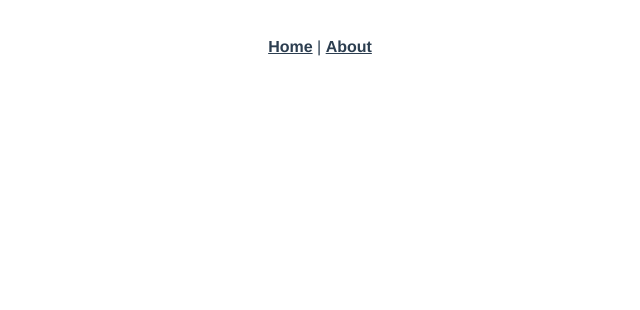
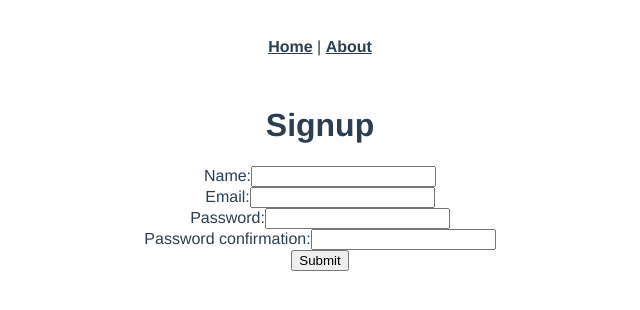
Before and after one commit to lgonz053/rep_set_repeat_vue, a Vue app: page /signup in a window 1280 px wide. Shown: the top 310 px of the page, without its empty margins (320-960 px from the left). Built offline with nearby package versions, Linux system fonts and the light colour scheme.

Commit message:
Inital commit. Added Login and Signup

```diff
--- a/package.json
+++ b/package.json
@@ -7,6 +7,7 @@
     "build": "vue-cli-service build"
   },
   "dependencies": {
+    "axios": "^0.18.0",
     "vue": "^2.6.6",
     "vue-router": "^3.0.1"
   },
--- a/src/main.js
+++ b/src/main.js
@@ -1,6 +1,10 @@
 import Vue from 'vue'
 import App from './App.vue'
 import router from './router'
+import axios from "axios";
+
+axios.defaults.baseURL =
+  process.env.NODE_ENV === "development" ? "http://localhost:3000" : "/";
 
 Vue.config.productionTip = false
 
--- a/src/router.js
+++ b/src/router.js
@@ -1,6 +1,8 @@
 import Vue from 'vue'
 import Router from 'vue-router'
-import Home from './views/Home.vue'
+import WorkoutsIndex from './views/WorkoutsIndex.vue'
+import SignUp from './views/SignUp.vue'
+import Login from './views/Login.vue'
 
 Vue.use(Router)
 
@@ -8,18 +10,8 @@ export default new Router({
   mode: 'history',
   base: process.env.BASE_URL,
   routes: [
-    {
-      path: '/',
-      name: 'home',
-      component: Home
-    },
-    {
-      path: '/about',
-      name: 'about',
-      // route level code-splitting
-      // this generates a separate chunk (about.[hash].js) for this route
-      // which is lazy-loaded when the route is visited.
-      component: () => import(/* webpackChunkName: "about" */ './views/About.vue')
-    }
+    { path: '/', name: 'workouts-index', component: WorkoutsIndex },
+    { path: '/signup', name: 'sign-up', component: SignUp },
+    { path: '/login', name: 'login', component: Login}
   ]
 })
--- a/src/views/About.vue
+++ /dev/null
@@ -1,5 +0,0 @@
-<template>
-  <div class="about">
-    <h1>This is an about page</h1>
-  </div>
-</template>
--- a/src/views/Home.vue
+++ /dev/null
@@ -1,18 +0,0 @@
-<template>
-  <div class="home">
-    <img alt="Vue logo" src="../assets/logo.png">
-    <HelloWorld msg="Welcome to Your Vue.js App"/>
-  </div>
-</template>
-
-<script>
-// @ is an alias to /src
-import HelloWorld from '@/components/HelloWorld.vue'
-
-export default {
-  name: 'home',
-  components: {
-    HelloWorld
-  }
-}
-</script>
--- /dev/null
+++ b/src/views/Login.vue
@@ -0,0 +1,56 @@
+<template>
+  <div class="login">
+    <div class="container">
+      <form v-on:submit.prevent="submit()">
+        <h1>Login</h1>
+        <ul>
+          <li class="text-danger" v-for="error in errors">{{ error }}</li>
+        </ul>
+        <div class="form-group">
+          <label>Email:</label>
+          <input type="email" class="form-control" v-model="email">
+        </div>
+        <div class="form-group">
+          <label>Password:</label>
+          <input type="password" class="form-control" v-model="password">
+        </div>
+        <input type="submit" class="btn btn-primary" value="Submit">
+      </form>
+    </div>
+  </div>
+</template>
+
+<script>
+import axios from "axios";
+
+export default {
+data: function() {
+  return {
+    email: "",
+    password: "",
+    errors: []
+  };
+},
+methods: {
+  submit: function() {
+    var params = {
+      email: this.email,
+      password: this.password
+    };
+    axios
+      .post("/api/sessions", params)
+      .then(response => {
+        axios.defaults.headers.common["Authorization"] =
+          "Bearer " + response.data.jwt;
+        localStorage.setItem("jwt", response.data.jwt);
+        this.$router.push("/");
+      })
+      .catch(error => {
+        this.errors = ["Invalid email or password."];
+        this.email = "";
+        this.password = "";
+        });
+    }
+  }
+};
+</script>
--- /dev/null
+++ b/src/views/SignUp.vue
@@ -0,0 +1,63 @@
+<template>
+<div class="sign-up">
+  <div class="container">
+    <form v-on:submit.prevent="submit()">
+      <h1>Signup</h1>
+      <ul>
+        <li class="text-danger" v-for="error in errors">{{ error }}</li>
+      </ul>
+      <div class="form-group">
+        <label>Name:</label>
+        <input type="text" class="form-control" v-model="name">
+      </div>
+      <div class="form-group">
+        <label>Email:</label>
+        <input type="email" class="form-control" v-model="email">
+      </div>
+      <div class="form-group">
+        <label>Password:</label>
+        <input type="password" class="form-control" v-model="password">
+      </div>
+      <div class="form-group">
+        <label>Password confirmation:</label>
+        <input type="password" class="form-control" v-model="passwordConfirmation">
+      </div>
+      <input type="submit" class="btn btn-primary" value="Submit">
+    </form>
+  </div>
+</div>
+</template>
+
+<script>
+import axios from "axios";
+
+export default {
+    data: function() {
+      return {
+        name: "",
+        email: "",
+        password: "",
+        passwordConfirmation: "",
+        errors: []
+      };
+    },
+    methods: {
+      submit: function() {
+        var params = {
+          name: this.name,
+          email: this.email,
+          password: this.password,
+          password_confirmation: this.passwordConfirmation
+        };
+        axios
+          .post("/api/users", params)
+          .then(response => {
+            this.$router.push("/login");
+          })
+          .catch(error => {
+            this.errors = error.response.data.errors;
+          });
+      }
+    }
+  };
+</script>
--- /dev/null
+++ b/src/views/WorkoutsIndex.vue
@@ -0,0 +1,26 @@
+<template>
+  <div class="workouts">
+    <h1>{{ workouts }}</h1>
+  </div>
+</template>
+
+<style>
+</style>
+
+<script>
+var axios = require('axios');
+export default {
+  data: function() {
+    return {
+      workouts: []
+    };
+  },
+  created: function() {
+    axios.get('/api/workouts')
+      .then(response => {
+        this.workouts = response.data
+      });
+  },
+  methods: {}
+};
+</script>
```
Also changed, not shown: 1 other file (tests, documents, lock files or other folders).
